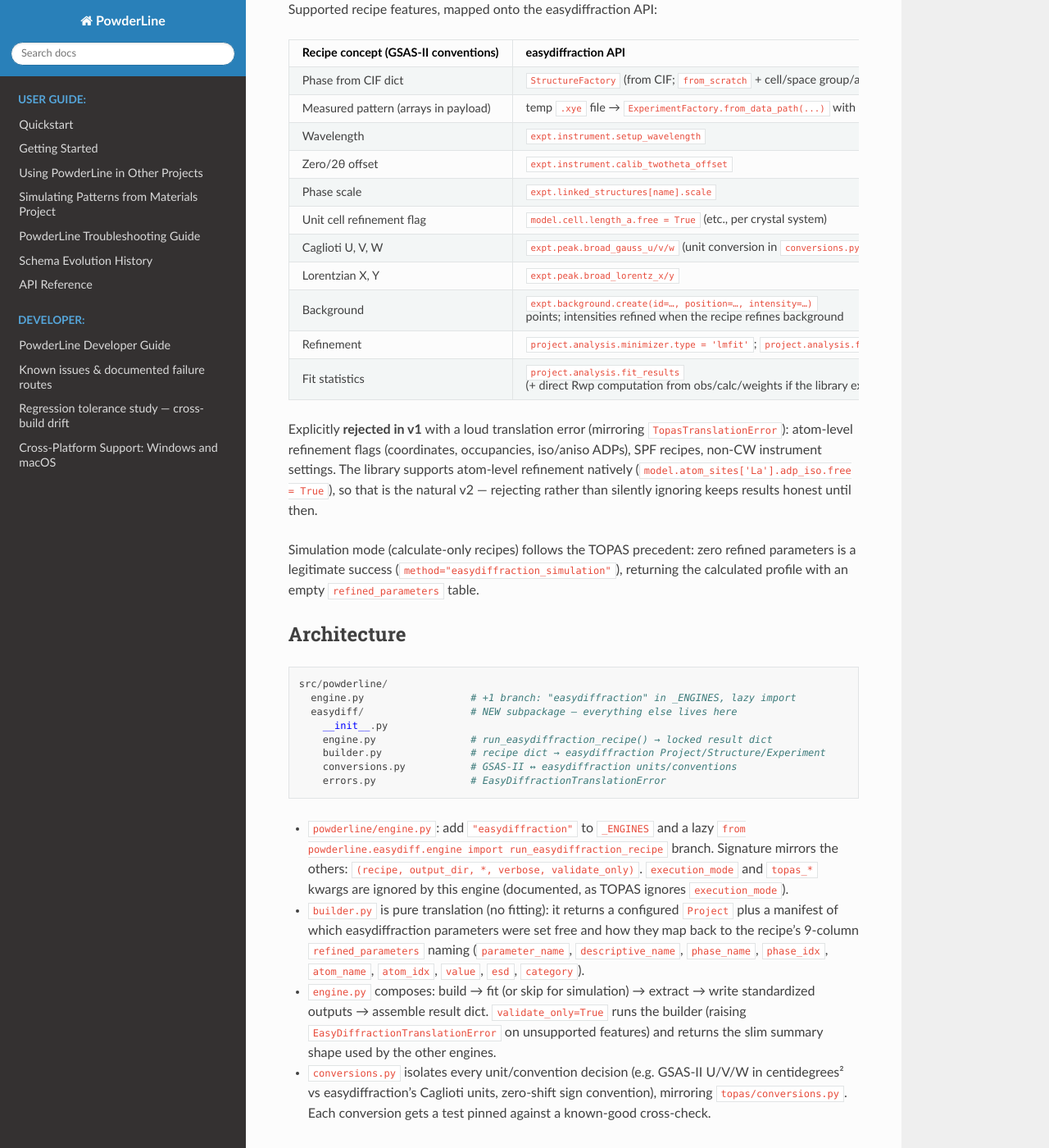
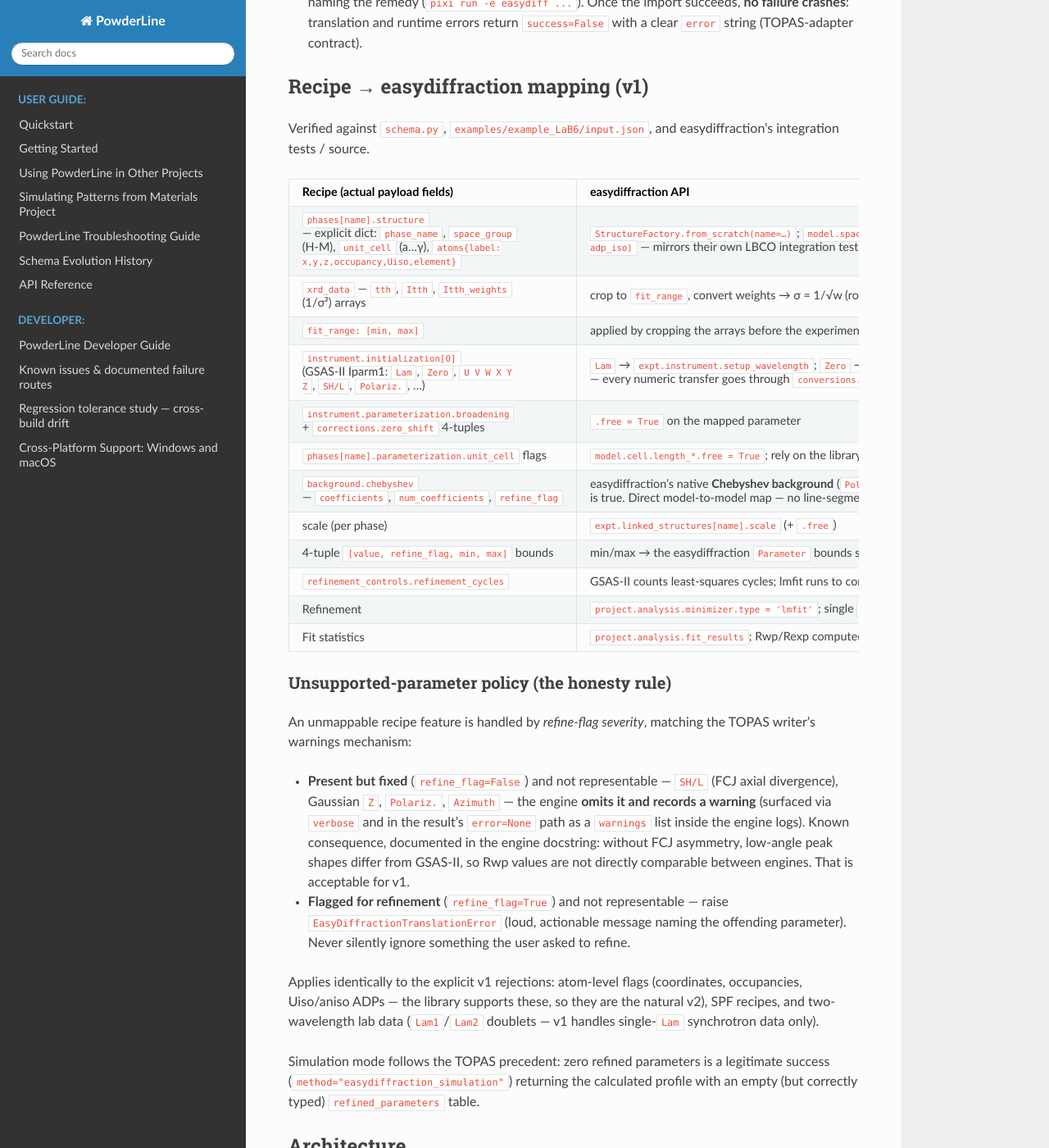
Before and after one commit to AdamCorrao/PowderLine, a Sphinx documentation site: the page built from docs/superpowers/specs/2026-08-19-easydiffraction-engine-design.md, in a window 1280 px wide and 1400 px high, scrolled down 973 px. Shown: the whole window at 82% size. Built offline with Sphinx 7.4.7 and the Read the Docs theme 3.1.0, drawn with Linux system fonts in a browser that asks for light colours; some of the changed text lies outside the part shown.

Commit message:
docs: rev 2 of EasyDiffraction engine spec after critical review
Verified every mapping claim against schema.py, test_api.py, the LaB6
example recipe, and the easydiffraction source. Fixes: phases are explicit
structure dicts (from_scratch path, not CIF); background maps Chebyshev ->
Chebyshev natively; fit_range cropping, weight->sigma conversion, and
4-tuple min/max bounds were missing; added the unsupported-parameter policy
(fixed -> warn+omit, refined -> translation error) covering SH/L, Z,
polarization, and Ka1/Ka2 doublets; clarified ImportError-vs-result-dict
error contract; noted refinement_cycles semantics gap and baseline rebase.

Co-Authored-By: Claude Fable 5 <noreply@anthropic.com>

````diff
--- a/docs/superpowers/specs/2026-08-19-easydiffraction-engine-design.md
+++ b/docs/superpowers/specs/2026-08-19-easydiffraction-engine-design.md
@@ -1,8 +1,11 @@
 # EasyDiffraction Engine for PowderLine — Design
 
-**Date:** 2026-08-19
+**Date:** 2026-08-19 (rev 2, after critical review against schema.py, test_api.py,
+the LaB6 example recipe, and the easydiffraction source)
 **Status:** Approved design, pre-implementation
-**Baseline:** public `NSLS2/PowderLine` at `46ffe4a` (v0.1.0 initial public release)
+**Baseline:** public `NSLS2/PowderLine` at `46ffe4a` (v0.1.0). Note: origin/main
+is 2 commits ahead (`827124f`, mp-api compatibility fix — unrelated to engines);
+rebase the feature branch onto origin/main before opening a PR.
 
 ## Goal
 
@@ -14,7 +17,7 @@ new self-contained subpackage, one new branch in the engine dispatcher.
 
 Guiding constraint from the maintainer: *do not change what works — extend.*
 The existing GSAS-II and TOPAS paths must be byte-identical in behavior, and
-the default pixi environment must be untouched.
+the default pixi environment (and its lockfile) must be untouched.
 
 ## User-facing behavior
 
@@ -31,38 +34,59 @@ result = powderline.run(recipe, output_dir, engine="easydiffraction")
   `<phase>_unit_cell_report.csv`) are written to `output_dir` with the same
   bare names the other engines use.
 - `GSASII_SPF` recipes are rejected loudly (v1 has no single-peak-fit analog).
-- If the `easydiffraction` package is not installed, dispatch raises
-  `ImportError` with the exact remedy: `pixi run -e easydiff ...` /
-  `pixi add --feature easydiff --pypi easydiffraction`.
+- Missing library: the dispatcher's lazy `import powderline.easydiff.engine`
+  raises `ImportError` — same behavior as `engine="gsasii"` on a box without
+  GSAS-II — but with an actionable message naming the remedy
+  (`pixi run -e easydiff ...`). Once the import succeeds, **no failure
+  crashes**: translation and runtime errors return `success=False` with a
+  clear `error` string (TOPAS-adapter contract).
 
-## v1 scope (MVP Rietveld)
+## Recipe → easydiffraction mapping (v1)
 
-Supported recipe features, mapped onto the easydiffraction API:
+Verified against `schema.py`, `examples/example_LaB6/input.json`, and
+easydiffraction's integration tests / source.
 
-| Recipe concept (GSAS-II conventions) | easydiffraction API |
+| Recipe (actual payload fields) | easydiffraction API |
 |---|---|
-| Phase from CIF dict | `StructureFactory` (from CIF; `from_scratch` + cell/space group/atom_sites as fallback) |
-| Measured pattern (arrays in payload) | temp `.xye` file → `ExperimentFactory.from_data_path(...)` with X-ray CW settings |
-| Wavelength | `expt.instrument.setup_wavelength` |
-| Zero/2θ offset | `expt.instrument.calib_twotheta_offset` |
-| Phase scale | `expt.linked_structures[name].scale` |
-| Unit cell refinement flag | `model.cell.length_a.free = True` (etc., per crystal system) |
-| Caglioti U, V, W | `expt.peak.broad_gauss_u/v/w` (unit conversion in `conversions.py`) |
-| Lorentzian X, Y | `expt.peak.broad_lorentz_x/y` |
-| Background | `expt.background.create(id=…, position=…, intensity=…)` points; intensities refined when the recipe refines background |
-| Refinement | `project.analysis.minimizer.type = 'lmfit'`; `project.analysis.fit()` |
-| Fit statistics | `project.analysis.fit_results` (+ direct Rwp computation from obs/calc/weights if the library exposes only reduced χ²) |
+| `phases[name].structure` — explicit dict: `phase_name`, `space_group` (H-M), `unit_cell` (a…γ), `atoms{label: x,y,z,occupancy,Uiso,element}` | `StructureFactory.from_scratch(name=…)`; `model.space_group.name_h_m`; `model.cell.length_a…angle_gamma`; `model.atom_sites.create(id, type_symbol, fract_x/y/z, occupancy, adp_iso)` — mirrors their own LBCO integration test. No CIF round-trip needed. |
+| `xrd_data` — `tth`, `Itth`, `Itth_weights` (1/σ²) arrays | crop to `fit_range`, convert weights → σ = 1/√w (rows with w ≤ 0 dropped with a warning), write temp `.xye` → `ExperimentFactory.from_data_path(...)` with X-ray CW settings |
+| `fit_range: [min, max]` | applied by cropping the arrays before the experiment is built (simplest; excluded-region support can come later) |
+| `instrument.initialization[0]` (GSAS-II Iparm1: `Lam`, `Zero`, `U V W X Y Z`, `SH/L`, `Polariz.`, …) | `Lam` → `expt.instrument.setup_wavelength`; `Zero` → `expt.instrument.calib_twotheta_offset`; `U/V/W` → `expt.peak.broad_gauss_u/v/w`; `X/Y` → `expt.peak.broad_lorentz_x/y` — every numeric transfer goes through `conversions.py` (units and sign conventions pinned by tests) |
+| `instrument.parameterization.broadening` + `corrections.zero_shift` 4-tuples | `.free = True` on the mapped parameter |
+| `phases[name].parameterization.unit_cell` flags | `model.cell.length_*.free = True`; rely on the library's space-group constraint handling (Wyckoff-aware) to keep symmetry-equivalent parameters tied — verified in spike |
+| `background.chebyshev` — `coefficients`, `num_coefficients`, `refine_flag` | easydiffraction's native **Chebyshev background** (`PolynomialTerm(order, coef)`), one term per coefficient; all coefs freed when `refine_flag` is true. Direct model-to-model map — no line-segment approximation. |
+| scale (per phase) | `expt.linked_structures[name].scale` (+ `.free`) |
+| 4-tuple `[value, refine_flag, min, max]` bounds | min/max → the easydiffraction `Parameter` bounds so lmfit respects them; `value=null` means "keep the initialization value" |
+| `refinement_controls.refinement_cycles` | GSAS-II counts least-squares cycles; lmfit runs to convergence. Map to the minimizer's max-iteration control if exposed, else ignore **with a recorded warning** (spike decides which) |
+| Refinement | `project.analysis.minimizer.type = 'lmfit'`; single `project.analysis.fit()` (schema 0.25 is single-pass by design) |
+| Fit statistics | `project.analysis.fit_results`; Rwp/Rexp computed directly from obs/calc/σ arrays if the library exposes only reduced χ² |
 
-Explicitly **rejected in v1** with a loud translation error (mirroring
-`TopasTranslationError`): atom-level refinement flags (coordinates,
-occupancies, iso/aniso ADPs), SPF recipes, non-CW instrument settings.
-The library supports atom-level refinement natively
-(`model.atom_sites['La'].adp_iso.free = True`), so that is the natural v2 —
-rejecting rather than silently ignoring keeps results honest until then.
+### Unsupported-parameter policy (the honesty rule)
 
-Simulation mode (calculate-only recipes) follows the TOPAS precedent: zero
-refined parameters is a legitimate success (`method="easydiffraction_simulation"`),
-returning the calculated profile with an empty `refined_parameters` table.
+An unmappable recipe feature is handled by *refine-flag severity*, matching
+the TOPAS writer's warnings mechanism:
+
+- **Present but fixed** (`refine_flag=False`) and not representable —
+  `SH/L` (FCJ axial divergence), Gaussian `Z`, `Polariz.`, `Azimuth` — the
+  engine **omits it and records a warning** (surfaced via `verbose` and in
+  the result's `error=None` path as a `warnings` list inside the engine
+  logs). Known consequence, documented in the engine docstring: without FCJ
+  asymmetry, low-angle peak shapes differ from GSAS-II, so Rwp values are
+  not directly comparable between engines. That is acceptable for v1.
+- **Flagged for refinement** (`refine_flag=True`) and not representable —
+  raise `EasyDiffractionTranslationError` (loud, actionable message naming
+  the offending parameter). Never silently ignore something the user asked
+  to refine.
+
+Applies identically to the explicit v1 rejections: atom-level flags
+(coordinates, occupancies, Uiso/aniso ADPs — the library supports these, so
+they are the natural v2), SPF recipes, and two-wavelength lab data
+(`Lam1`/`Lam2` doublets — v1 handles single-`Lam` synchrotron data only).
+
+Simulation mode follows the TOPAS precedent: zero refined parameters is a
+legitimate success (`method="easydiffraction_simulation"`) returning the
+calculated profile with an empty (but correctly typed) `refined_parameters`
+table.
 
 ## Architecture
 
@@ -72,9 +96,10 @@ src/powderline/
   easydiff/                  # NEW subpackage — everything else lives here
     __init__.py
     engine.py                # run_easydiffraction_recipe() → locked result dict
-    builder.py               # recipe dict → easydiffraction Project/Structure/Experiment
+    builder.py               # recipe dict → easydiffraction Project + free-parameter manifest
     conversions.py           # GSAS-II ↔ easydiffraction units/conventions
     errors.py                # EasyDiffractionTranslationError
+    kicker.py                # optional thin CLI (parity with topas-kicker), step 8
 ```
 
 - `powderline/engine.py`: add `"easydiffraction"` to `_ENGINES` and a lazy
@@ -83,26 +108,32 @@ src/powderline/
   validate_only)`. `execution_mode` and `topas_*` kwargs are ignored by this
   engine (documented, as TOPAS ignores `execution_mode`).
 - `builder.py` is pure translation (no fitting): it returns a configured
-  `Project` plus a manifest of which easydiffraction parameters were set free
-  and how they map back to the recipe's 9-column `refined_parameters` naming
-  (`parameter_name`, `descriptive_name`, `phase_name`, `phase_idx`,
-  `atom_name`, `atom_idx`, `value`, `esd`, `category`).
+  `Project` plus a manifest mapping each freed easydiffraction parameter back
+  to the recipe's 9-column `refined_parameters` naming (`parameter_name`,
+  `descriptive_name`, `phase_name`, `phase_idx`, `atom_name`, `atom_idx`,
+  `value`, `esd`, `category`), plus the accumulated warnings list.
 - `engine.py` composes: build → fit (or skip for simulation) → extract →
   write standardized outputs → assemble result dict. `validate_only=True`
   runs the builder (raising `EasyDiffractionTranslationError` on unsupported
-  features) and returns the slim summary shape used by the other engines.
-- `conversions.py` isolates every unit/convention decision (e.g. GSAS-II
-  U/V/W in centidegrees² vs easydiffraction's Caglioti units, zero-shift sign
-  convention), mirroring `topas/conversions.py`. Each conversion gets a test
-  pinned against a known-good cross-check.
+  features) and returns the slim summary shape used by the other engines
+  (no `run_id`, `simulation_mode` flag included — see `test_api.py`).
+- `conversions.py` isolates every unit/convention decision, each pinned by a
+  test against a known-good cross-check. Known open conversions for the
+  spike: GSAS-II U/V/W units (centidegrees²) vs easydiffraction's Caglioti
+  units; `Zero` sign convention vs `calib_twotheta_offset`; recipe `Uiso`
+  (Å², U-convention) vs `adp_iso` (U or B = 8π²U?) — needed for v2 but the
+  *convention* must be pinned now because structures are built with fixed
+  ADP values in v1.
 
 ## Result contract
 
 Identical to the shape locked by `tests/test_api.py`:
-`success`, `run_id`, `rwp`, `r_exp`, `gof`, `elapsed_time`, `method`
-(`"easydiffraction"` / `"easydiffraction_simulation"`), `output_files`,
-`fit_profile` (DataFrame), `unit_cell_data` / `peak_list_data`
-(`{phase: DataFrame}`), `refined_parameters` (9-column DataFrame with ESDs),
+`success`, `run_id` (canonical UUID4, unique per run), `rwp`, `r_exp`, `gof`,
+`elapsed_time`, `method` (`"easydiffraction"` / `"easydiffraction_simulation"`),
+`output_files`, `fit_profile` (DataFrame: two_theta, y_obs, y_weights, y_calc,
+y_diff, y_bkg, q_values, d_spacings — q/d computed from `Lam`),
+`unit_cell_data` / `peak_list_data` (`{phase: DataFrame}`),
+`refined_parameters` (9-column DataFrame with ESDs from the lmfit fit),
 `spf_peaks` / `spf_convergence_diagnostics` (empty DataFrames), `error`,
 `traceback`. Failures return `success=False` with a clear `error` string —
 never a crash (same contract as the TOPAS adapter).
@@ -127,46 +158,59 @@ easydiff = ["easydiff"]      # + default feature if GSAS-II solves on ≥3.12
 
 During implementation, first try an `easydiff` environment that includes the
 default (GSAS-II) feature on Python ≥3.12; if the solve fails, `easydiff`
-becomes a standalone environment (easydiffraction-only), which is fine because
-the dispatcher imports engines lazily. Either way `pixi.lock` for the default
-environment must not change.
+becomes a standalone environment (easydiffraction-only), which works because
+the dispatcher imports engines lazily and `powderline.schema` is
+GSAS-II-free. Either way the default environment's resolution in `pixi.lock`
+must not change (verify with `git diff pixi.lock` scoped to the default env).
 
 ## Testing
 
 - **Unit** (`tests/test_easydiff_builder.py`, `tests/test_easydiff_conversions.py`):
-  recipe→object mapping, parameter-flag manifest, unit conversions, loud
-  rejection of unsupported features. Use `pytest.importorskip("easydiffraction")`
+  recipe→object mapping (structure, background terms, bounds, fit_range
+  cropping, weight→σ conversion incl. w ≤ 0 rows), free-parameter manifest,
+  unit conversions, warning-vs-error policy (fixed-unsupported warns,
+  refined-unsupported raises). Use `pytest.importorskip("easydiffraction")`
   so the default-env suite passes unchanged without the library.
 - **Engine/API** (`tests/test_easydiff_engine.py`): result-dict shape parity
-  (mirroring `test_api.py` assertions), simulation mode, missing-library
-  ImportError message, `validate_only` summary shape.
+  (mirroring `test_api.py` assertions incl. unique UUID4 `run_id` and the
+  `validate_only` slim shape), simulation mode, missing-library ImportError
+  message.
 - **Integration**: end-to-end refinement of the LaB6 example
-  (`tests/data/topas/example_LaB6.xye` + the LaB6 example recipe) asserting
-  `success=True`, finite `rwp` below a sanity threshold, correctly-shaped
-  tables, and report files present.
+  (`examples/example_LaB6/input.json`) asserting `success=True`, finite
+  `rwp` below a sanity threshold, correctly-shaped tables, refined lattice
+  parameter within a physical tolerance of the GSAS-II reference value
+  (loose — profile models differ), and report files present.
 - The entire existing test suite must pass unmodified in the default
   environment (no test file outside `tests/test_easydiff_*.py` changes,
   except adding easydiffraction cases to `test_api.py`'s shape checks).
 
 ## Implementation order
 
-1. **API spike (throwaway script, committed under `scripts/` only if useful):**
-   pin the exact easydiffraction calls for X-ray CW data — `ExperimentFactory`
-   arguments for xray/CW, CIF loading path, background API, what
-   `fit_results` exposes (Rwp? ESDs per parameter? calculated pattern
-   array?), hkl list availability. Everything in the mapping table above is
-   evidence-based from their integration tests except these details.
+1. **API spike (throwaway script):** pin the exact easydiffraction calls —
+   `ExperimentFactory` arguments for X-ray/CW (probe/beam-mode enums), whether
+   `atom_sites.create` requires `wyckoff_letter` (their test passes it),
+   Chebyshev background attachment for pd-cwl experiments, what `fit_results`
+   exposes (Rwp? per-parameter ESDs? calculated pattern array?), parameter
+   bounds API, minimizer iteration control, hkl list availability, and the
+   three unit-convention questions in `conversions.py` above.
 2. `conversions.py` + tests (TDD).
 3. `builder.py` + tests.
 4. `easydiff/engine.py` + result-contract tests.
 5. Dispatcher branch + `_ENGINES` + tests.
 6. pixi feature/environment + lockfile check.
-7. Integration test + example recipe + README/docs section.
+7. Integration test + docs section in README / `docs/integration-guide.md`.
+8. *(Optional, if time permits)* thin `powderline.easydiff.kicker` CLI + pixi
+   task `easydiff-kicker` for parity with `topas-kicker`.
 
 ## Out of scope (v1) — recorded for later
 
-- Atom-level refinement flags (library supports; v2 candidate).
-- SPF analog, neutron CW/TOF (library supports TOF via CrysFML), joint fits.
+- Atom-level refinement flags (library supports; v2 candidate — the `adp_iso`
+  convention question is already settled by then via `conversions.py`).
+- FCJ/axial-divergence asymmetry (`SH/L`) — revisit if easydiffraction grows
+  an asymmetry model; until then low-angle profile mismatch is a documented
+  v1 limitation.
+- Two-wavelength (Kα₁/Kα₂) lab data; SPF analog; neutron CW/TOF (library
+  supports TOF via CrysFML); joint fits.
 - PDF refinement — easydiffraction bundles `diffpy.pdffit2` and has a PDF
   workflow; a natural future PowderLine capability.
 - Persistent-server mode (easydiffraction imports fast; not needed).
````
